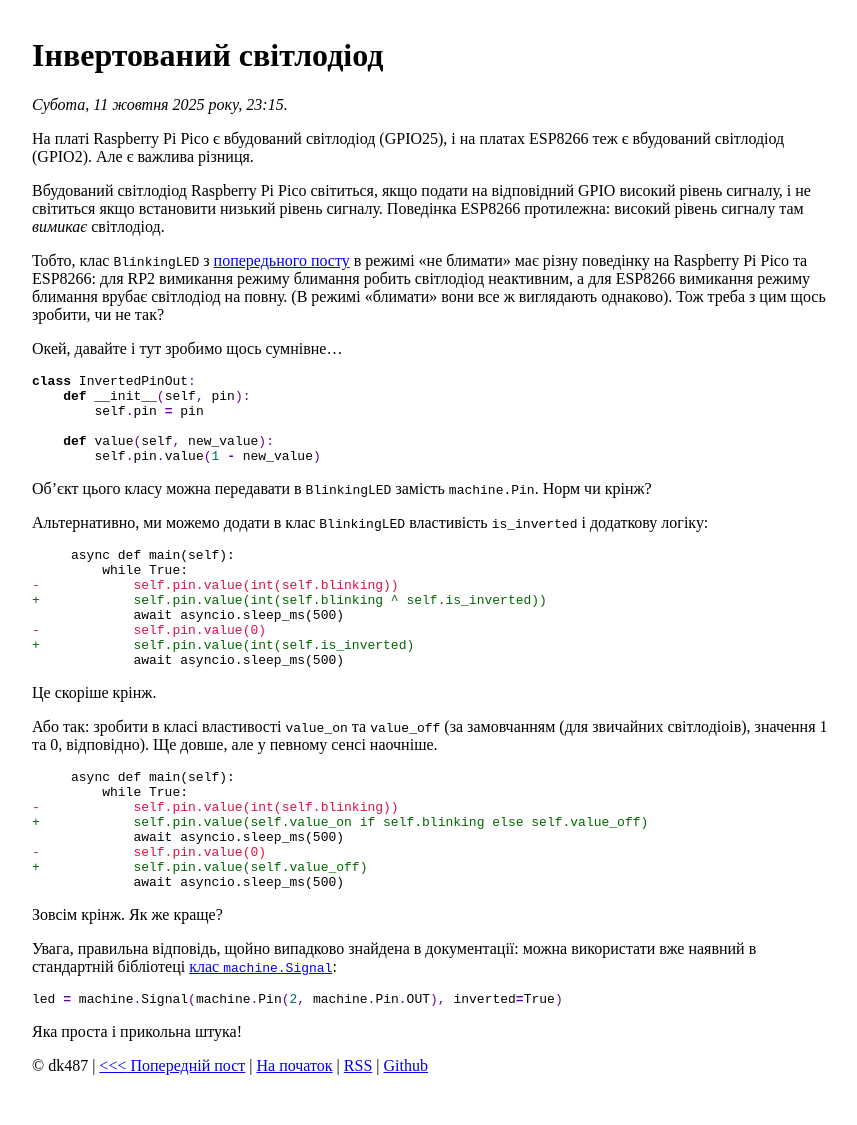
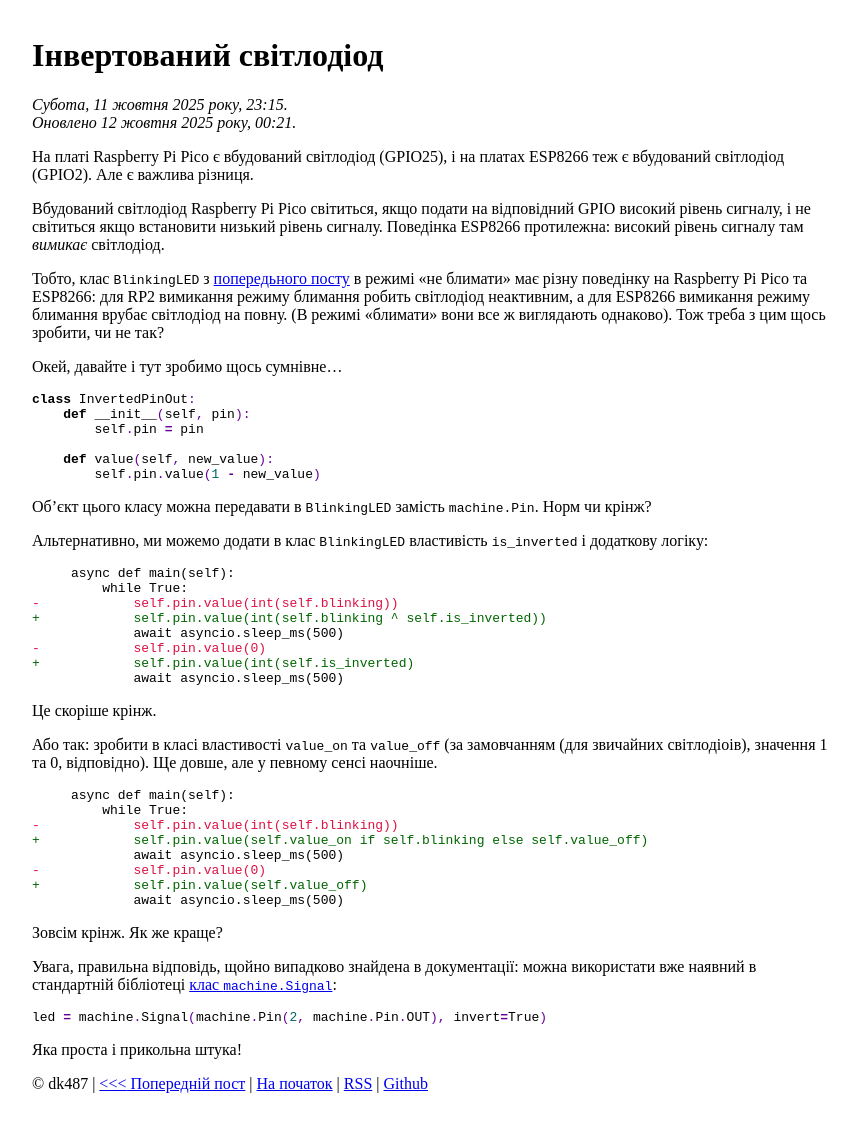
Before and after one commit to dk487/test.de.co.ua, a Jekyll site: the page built from _posts/2025/2025-10-11-inverted-pin.md, in a window 1280 px wide. Shown: the whole page, without its empty margins (208-1065 px from the left). Built offline with Jekyll 4.4.1, drawn with Linux system fonts in a browser that asks for light colours.

Commit message:
Fix typo

````diff
--- a/_posts/2025/2025-10-11-inverted-pin.md
+++ b/_posts/2025/2025-10-11-inverted-pin.md
@@ -1,6 +1,7 @@
 ---
 title: Інвертований світлодіод
 date: 2025-10-11 23:15:28 +03:00
+mtime: 2025-10-12 00:21:16 +03:00
 ---
 
 На платі Raspberry Pi Pico є вбудований світлодіод (GPIO25), і на платах ESP8266 теж є вбудований світлодіод (GPIO2). Але є важлива різниця.
@@ -55,7 +56,7 @@
 Увага, правильна відповідь, щойно випадково знайдена в документації: можна використати вже наявний в стандартній бібліотеці [клас `machine.Signal`][2]:
 
 ```python
-led = machine.Signal(machine.Pin(2, machine.Pin.OUT), inverted=True)
+led = machine.Signal(machine.Pin(2, machine.Pin.OUT), invert=True)
 ```
 
 Яка проста і прикольна штука!
````
